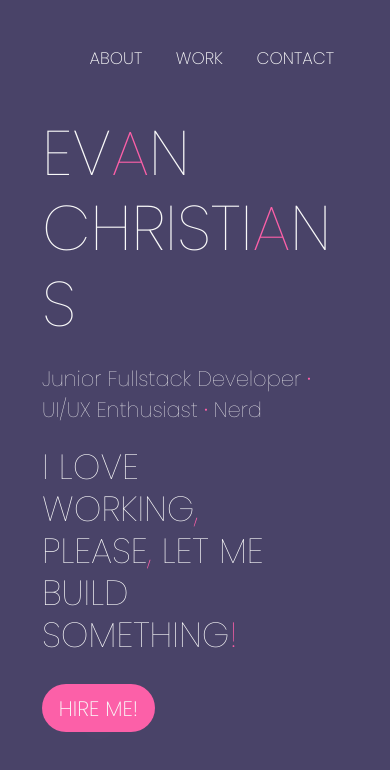
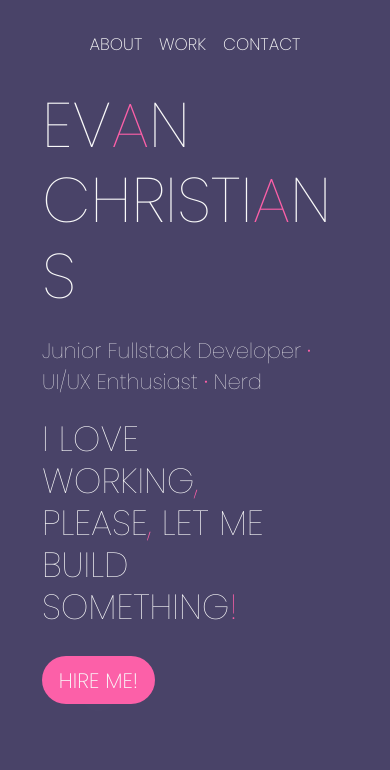
Before and after one commit to evanchristians/ev-an.me, a plain HTML site: page index.html in a window 390 px wide. Drawn offline with nearby package versions, Linux system fonts and the light colour scheme.

Commit message:
fixed nav responsive inconsistencies

```diff
--- a/scss/partials/_responsive.scss
+++ b/scss/partials/_responsive.scss
@@ -15,7 +15,11 @@
 
 @media (max-width: 460px) {
   nav {
+    padding: 1em;
     justify-content: center;
+    a {
+      margin: 0 .5em;
+    }
   }
   h1 {
     font-size: 4.5em;
```
Also changed, not shown: css/main.css.
